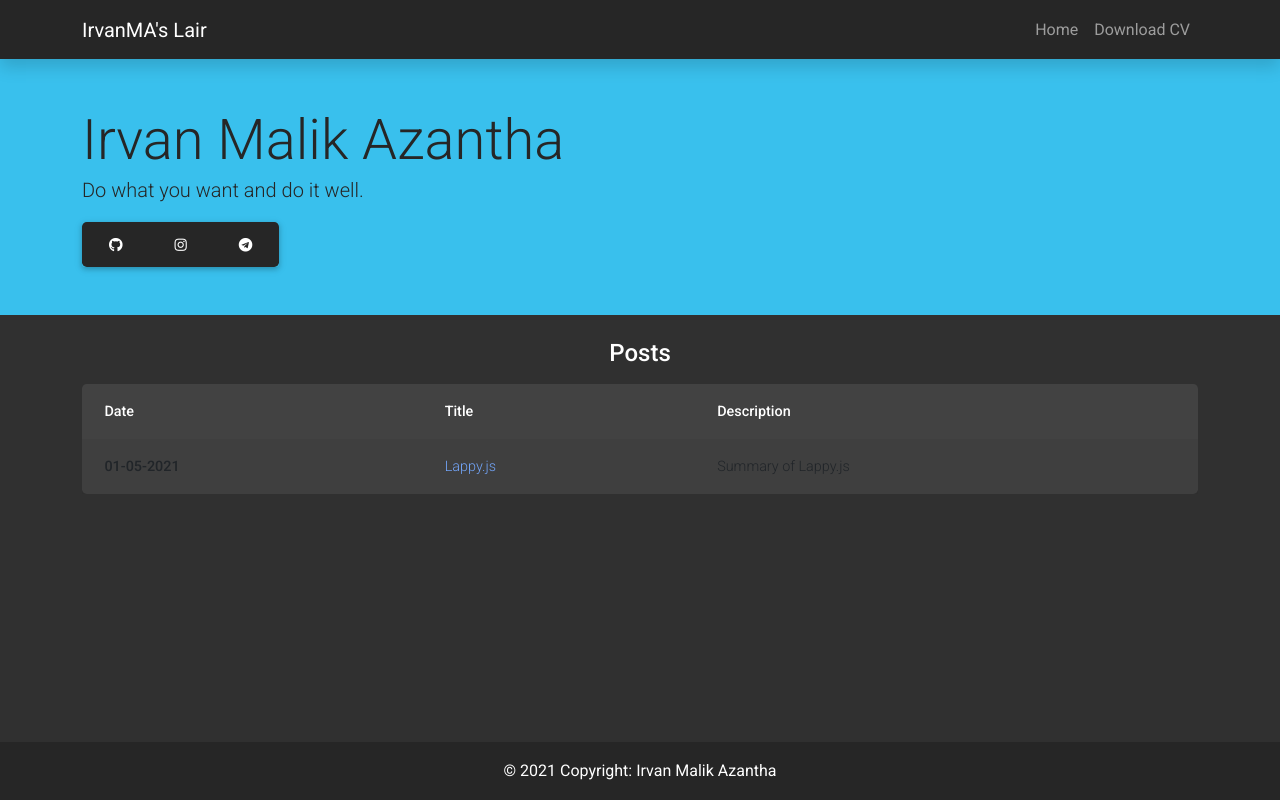
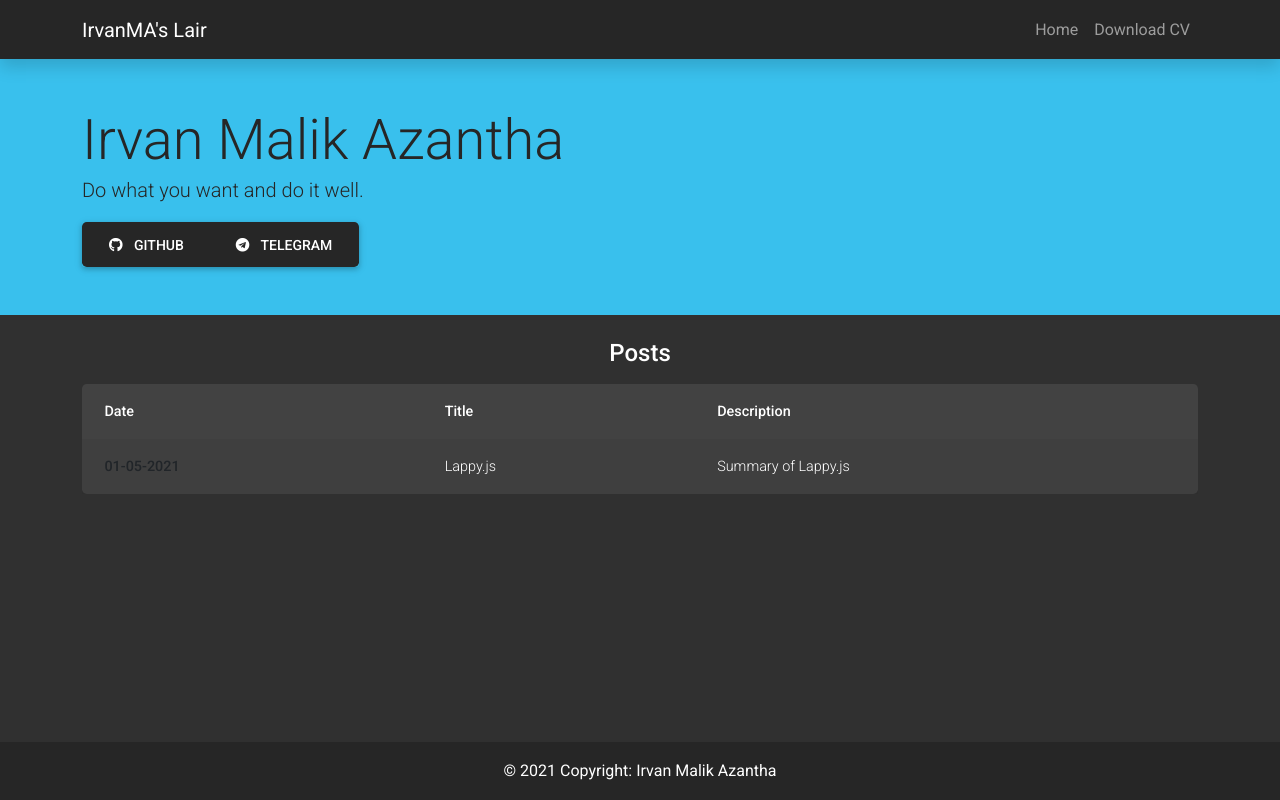
Before and after one commit to irvanmalik48/blog, a Next.js app: page / in a window 1280 px wide. Built offline with nearby package versions, Linux system fonts and the light colour scheme.

Commit message:
layouts/default: accessibility improvements
Signed-off-by: irvanmalik48 <irvanmalik48@gmail.com>

```diff
--- a/_layouts/default.js
+++ b/_layouts/default.js
@@ -8,10 +8,7 @@ export default function DefaultLayout(props) {
       <Head>
         <meta charSet="utf-8" />
         <meta httpEquiv="X-UA-Compatible" content="IE=edge" />
-        <meta
-          name="viewport"
-          content="width=device-width,initial-scale=1,minimum-scale=1,maximum-scale=1,user-scalable=no"
-        />
+        <meta name="viewport" content="width=device-width,initial-scale=1.0" />
         <meta name="description" content={props.description} />
         <meta name="keywords" content="lapprealm" />
         <title>{props.title}</title>
--- a/pages/index.js
+++ b/pages/index.js
@@ -11,13 +11,10 @@ export default function Blog(props) {
           <p className="lead mb-3">Do what you want and do it well.</p>
           <div className="btn-group btn-group-lg" role="group">
             <a className="btn btn-dark" href="https://github.com/irvanmalik48">
-              <i className="fab fa-github"></i>
-            </a>
-            <a className="btn btn-dark" href="https://instagram.com/irvann48_">
-              <i className="fab fa-instagram"></i>
+              <i className="fab fa-github me-2"></i> Github
             </a>
             <a className="btn btn-dark" href="https://t.me/irvanmalik48">
-              <i className="fab fa-telegram"></i>
+              <i className="fab fa-telegram me-2"></i> Telegram
             </a>
           </div>
         </div>
@@ -47,11 +44,13 @@ export default function Blog(props) {
                   </th>
                   <td className="pt-3 pb-3" colSpan="2">
                     <Link href={"/posts/" + post.slug}>
-                      <a>{post.title}</a>
+                      <a className="text-white">{post.title}</a>
                     </Link>
                   </td>
                   <td className="pt-3 pb-3" colSpan="3">
-                    <p className="m-0">{post.desc}</p>
+                    <Link href={"/posts/" + post.slug}>
+                      <a className="text-white">{post.desc}</a>
+                    </Link>
                   </td>
                 </tr>
               );
```
